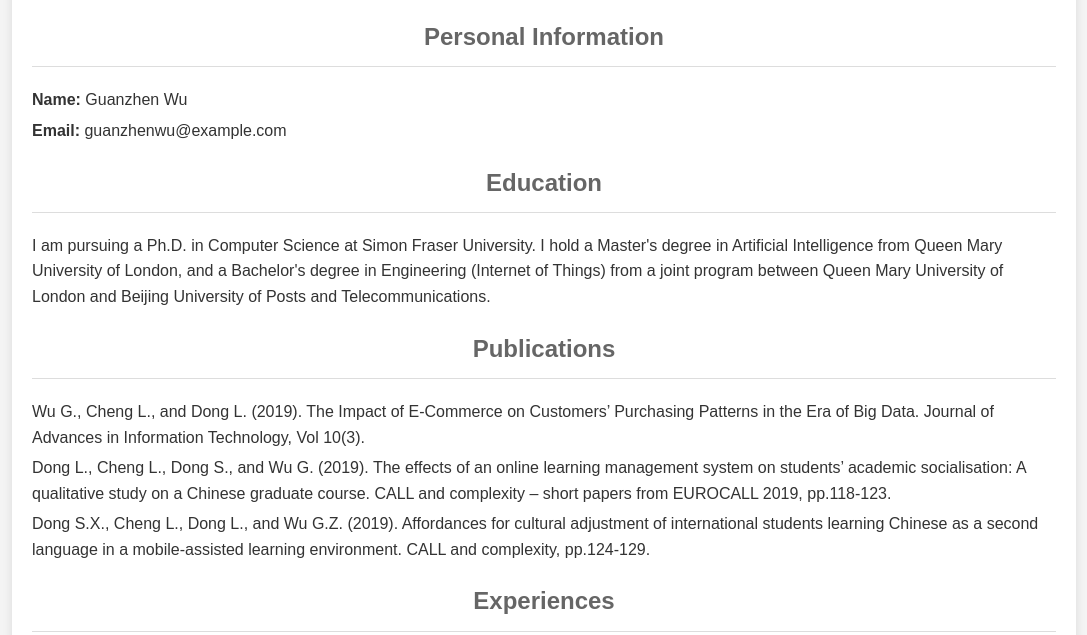
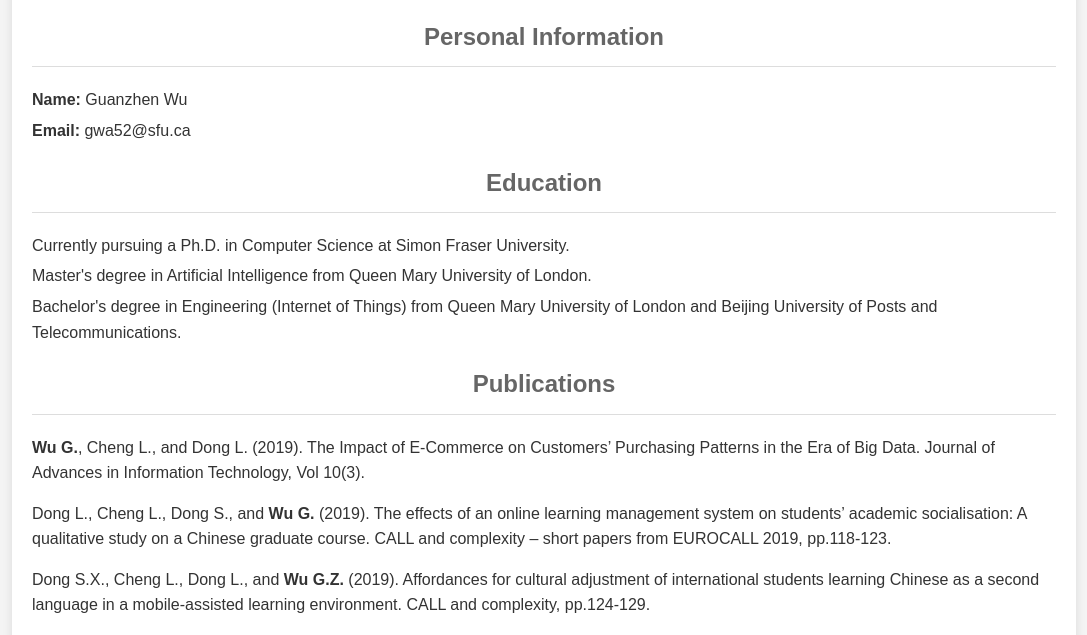
Before and after one commit to wgzh111/wgzh111.github.io, a plain HTML site: page index.html in a window 1280 px wide. Shown: the part 116-751 px from the top of the page, without its empty margins (96-1183 px from the left). Drawn offline with Linux system fonts and the light colour scheme.

Commit message:
Update index.html

```diff
--- a/index.html
+++ b/index.html
@@ -35,6 +35,9 @@
         .section p {
             margin: 5px 0;
         }
+        .publication {
+            margin-bottom: 15px;
+        }
     </style>
 </head>
 <body>
@@ -43,17 +46,25 @@
         <div class="section">
             <h2>Personal Information</h2>
             <p><strong>Name:</strong> Guanzhen Wu</p>
-            <p><strong>Email:</strong> guanzhenwu@example.com</p>
+            <p><strong>Email:</strong> gwa52@sfu.ca</p>
         </div>
         <div class="section">
             <h2>Education</h2>
-            <p>I am pursuing a Ph.D. in Computer Science at Simon Fraser University. I hold a Master's degree in Artificial Intelligence from Queen Mary University of London, and a Bachelor's degree in Engineering (Internet of Things) from a joint program between Queen Mary University of London and Beijing University of Posts and Telecommunications.</p>
+            <p>Currently pursuing a Ph.D. in Computer Science at Simon Fraser University.</p>
+            <p>Master's degree in Artificial Intelligence from Queen Mary University of London.</p>
+            <p>Bachelor's degree in Engineering (Internet of Things) from Queen Mary University of London and Beijing University of Posts and Telecommunications.</p>
         </div>
         <div class="section">
             <h2>Publications</h2>
-            <p>Wu G., Cheng L., and Dong L. (2019). The Impact of E-Commerce on Customers’ Purchasing Patterns in the Era of Big Data. Journal of Advances in Information Technology, Vol 10(3).</p>
-            <p>Dong L., Cheng L., Dong S., and Wu G. (2019). The effects of an online learning management system on students’ academic socialisation: A qualitative study on a Chinese graduate course. CALL and complexity – short papers from EUROCALL 2019, pp.118-123.</p>
-            <p>Dong S.X., Cheng L., Dong L., and Wu G.Z. (2019). Affordances for cultural adjustment of international students learning Chinese as a second language in a mobile-assisted learning environment. CALL and complexity, pp.124-129.</p>
+            <div class="publication">
+                <p><strong>Wu G.</strong>, Cheng L., and Dong L. (2019). The Impact of E-Commerce on Customers’ Purchasing Patterns in the Era of Big Data. Journal of Advances in Information Technology, Vol 10(3).</p>
+            </div>
+            <div class="publication">
+                <p>Dong L., Cheng L., Dong S., and <strong>Wu G.</strong> (2019). The effects of an online learning management system on students’ academic socialisation: A qualitative study on a Chinese graduate course. CALL and complexity – short papers from EUROCALL 2019, pp.118-123.</p>
+            </div>
+            <div class="publication">
+                <p>Dong S.X., Cheng L., Dong L., and <strong>Wu G.Z.</strong> (2019). Affordances for cultural adjustment of international students learning Chinese as a second language in a mobile-assisted learning environment. CALL and complexity, pp.124-129.</p>
+            </div>
         </div>
         <div class="section">
             <h2>Experiences</h2>
```
